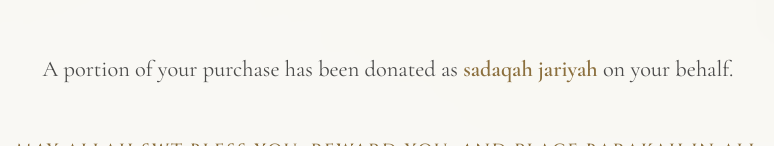
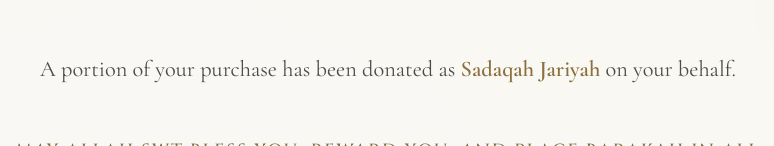
Before and after one commit to MostafaGit0/Hayba-Sticker-TEST, a plain HTML site: page index.html in a window 1280 px wide. Shown: the part 654-800 px from the top of the page, 252-1026 px from the left. Drawn offline with nearby package versions, Linux system fonts and the light colour scheme; a web font is replaced by a local one.

Commit message:
Capitalize 'Sadaqah Jariyah' in text
Update copy in index.html to change 'sadaqah jariyah' to 'Sadaqah Jariyah' in the support acknowledgement paragraph for consistent capitalization and improved typography.

```diff
--- a/index.html
+++ b/index.html
@@ -411,7 +411,7 @@
             <p class="body-text">
                 We truly appreciate your support. You are going to look <strong>beautiful</strong> wearing it.
                 <br><br>
-                A portion of your purchase has been donated as <strong>sadaqah jariyah</strong> on your behalf.
+                A portion of your purchase has been donated as <strong>Sadaqah Jariyah</strong> on your behalf.
             </p>
 
             <p class="blessing">
```
